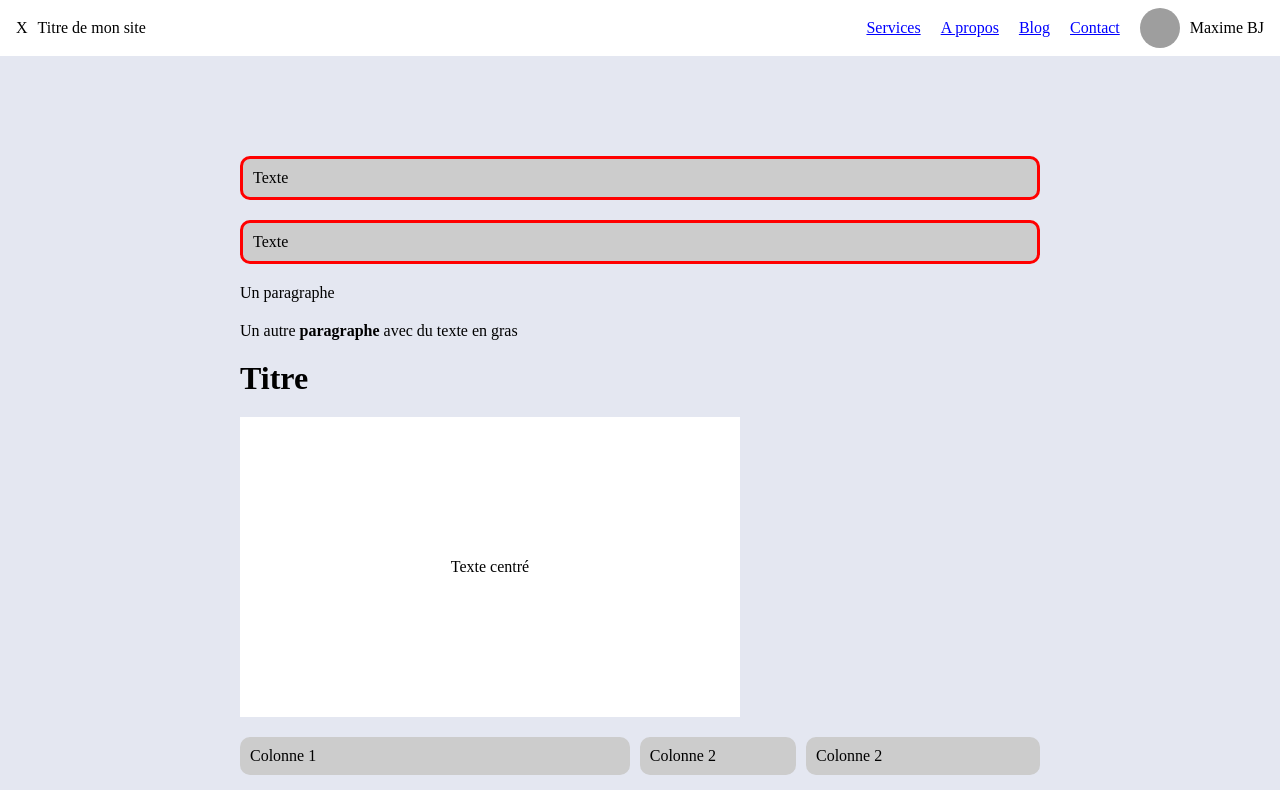
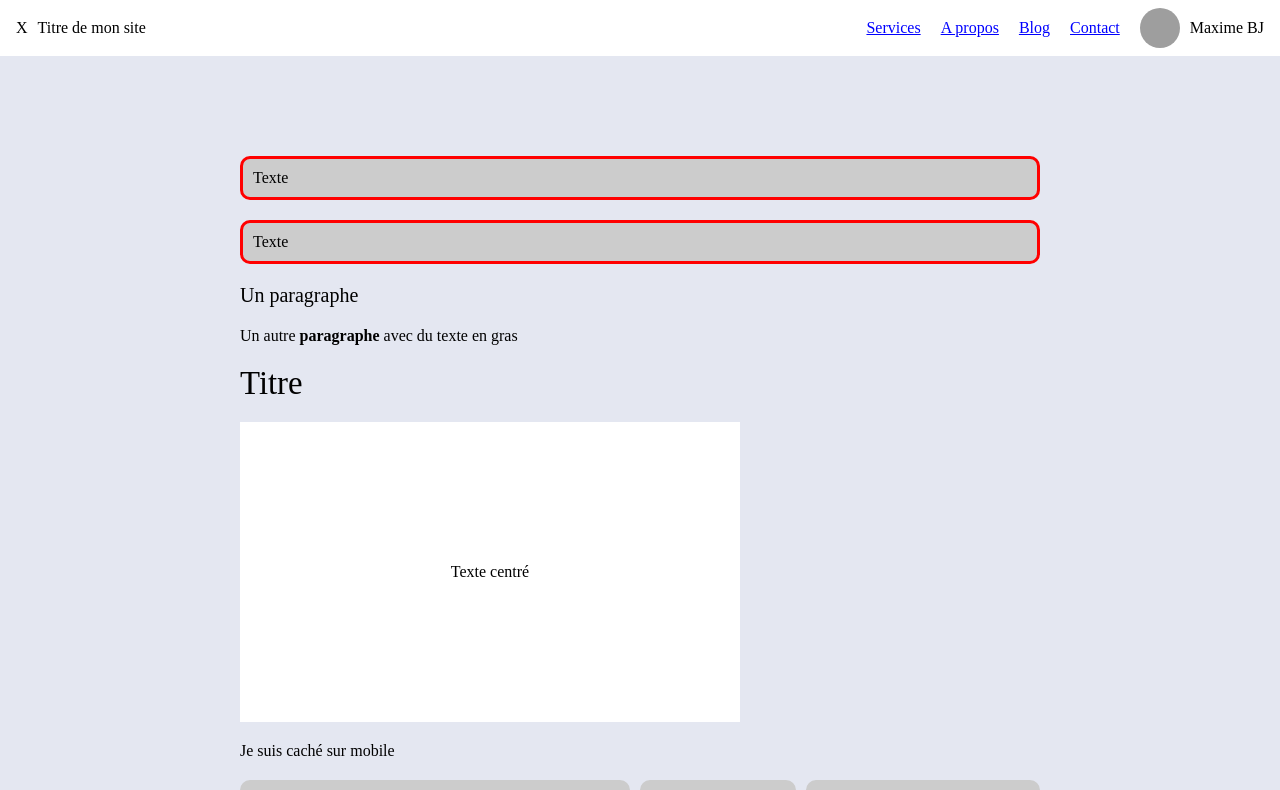
Before and after one commit to maximebj/itiz, a React (Vite) app: page / in a window 1280 px wide. Shown: the top 790 px of the page. Built offline with nearby package versions, Linux system fonts and the light colour scheme; grey boxes are pictures that could not be loaded; the HTML template or start-up script is replaced by a standard one.

Commit message:
Text component

```diff
--- a/src/App.jsx
+++ b/src/App.jsx
@@ -2,6 +2,7 @@ import Section from "./components/section";
 import Header from "./components/header";
 import { Columns, Column } from "./components/columns";
 import Stack from "./components/stack";
+import Text from "./components/text";
 
 function App() {
   return (
@@ -12,14 +13,16 @@ function App() {
         <Stack gap="small" direction="vertical" className="stack-example">
           <div className="block">Texte</div>
           <div className="block">Texte</div>
-          <p>Un paragraphe</p>
-          <p>
+          <Text size="large">Un paragraphe</Text>
+          <Text>
             Un autre <strong>paragraphe</strong> avec du texte en gras
-          </p>
-          <h1>Titre</h1>
+          </Text>
+          <Text size="xxlarge">Titre</Text>
           <div className="center-block">
-            <p>Texte centré</p>
+            <Text>Texte centré</Text>
           </div>
+
+          <Text className="desktop-only">Je suis caché sur mobile</Text>
 
           <Columns gap="small">
             <Column size={50}>
--- /dev/null
+++ b/src/components/text/index.jsx
@@ -0,0 +1,9 @@
+import "./style.css";
+
+export default function Text(props) {
+  const { children, variant = "primary", size = "medium", className } = props;
+
+  return (
+    <p className={`text is-${variant} is-${size} ${className}`}>{children}</p>
+  );
+}
--- /dev/null
+++ b/src/components/text/style.css
@@ -0,0 +1,19 @@
+.text.is-small {
+  font-size: var(--font-size-small);
+}
+
+.text.is-medium {
+  font-size: var(--font-size-medium);
+}
+
+.text.is-large {
+  font-size: var(--font-size-large);
+}
+
+.text.is-xlarge {
+  font-size: var(--font-size-xlarge);
+}
+
+.text.is-xxlarge {
+  font-size: var(--font-size-xxlarge);
+}
--- a/src/index.css
+++ b/src/index.css
@@ -1,4 +1,38 @@
 /* @import "tailwindcss"; */
+
+:root {
+  --color-primary: #007bff;
+  --color-secondary: #6c757d;
+  --color-tertiary: #28a745;
+  --color-quaternary: #dc3545;
+  --color-quinary: #ffc107;
+  --color-senary: #17a2b8;
+  --color-septenary: #6f42c1;
+  --color-octonary: #e83e8c;
+
+  --spacing-small: 10px;
+  --spacing-medium: 20px;
+  --spacing-large: 30px;
+  --spacing-xlarge: 40px;
+  --spacing-xxlarge: 50px;
+
+  --font-size-small: 12px;
+  --font-size-medium: 16px;
+  --font-size-large: 20px;
+  --font-size-xlarge: 28px;
+  --font-size-xxlarge: clamp(20px, calc(20px + 1vw), 64px);
+}
+
+@media (width<=768px) {
+  :root {
+    --font-size-xlarge: 20px;
+  }
+
+  .desktop-only {
+    display: none;
+  }
+}
+
 
 /* Reset */
 body {
```
